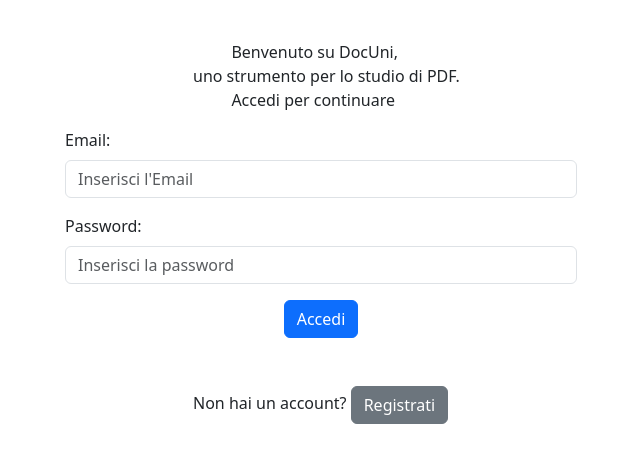
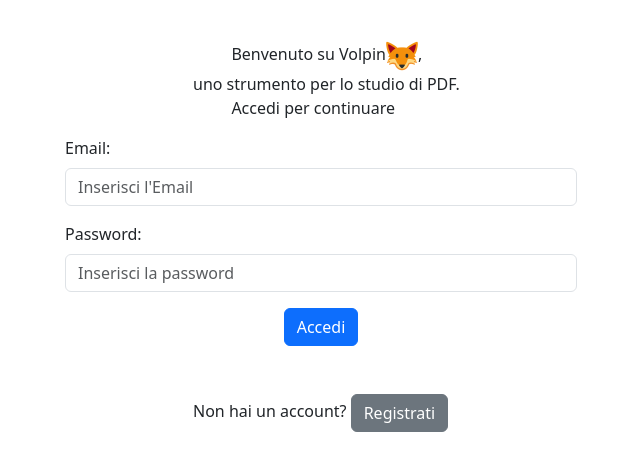
Before and after one commit to FrancescoCaricasulo/Tesi, a Next.js app: page / in a window 1280 px wide. Shown: the top 470 px of the page, without its empty margins (319-959 px from the left). Built offline with nearby package versions, Linux system fonts and the light colour scheme.

Commit message:
Visualization Fix
Added an Icon to the title and changed the Text Visualization

```diff
--- a/components/App.js
+++ b/components/App.js
@@ -72,7 +72,9 @@
         <div>
           {isRegistering ? (
             <>
-              <label className={styles.text1}> Benvenuto su DocUni,<br /></label>
+              <label className={styles.text1}> Benvenuto su Volpin
+                <img src='/volpin.png' alt="logo"></img>,<br />
+              </label>
               <label className={styles.text2}>uno strumento per lo studio di PDF.<br /></label>
               <br />
               <label className={styles.text3}> Registrati per continuare <br /></label>
@@ -88,7 +90,10 @@
             </>
           ) : (
             <>
-              <label className={styles.text1}> Benvenuto su DocUni,<br /></label>
+              <label className={styles.text1}>
+                Benvenuto su Volpin
+                <img src='/volpin.png' alt="logo"></img>,<br />
+                </label>
               <label className={styles.text2}>uno strumento per lo studio di PDF.<br /></label>
               <br />
               <label className={styles.text3}> Accedi per continuare <br /></label>
--- a/components/pdf-viewer.js
+++ b/components/pdf-viewer.js
@@ -560,7 +560,7 @@
 
         <div className="row">
           <div className="col-md-8 pl-5">
-            <div className="pdf-container text-center" style={{ height: '600px', overflowY: 'auto' }} onMouseUp={handleMouseUp}>
+            <div className="pdf-container" style={{ height: '600px', overflowY: 'auto' }} onMouseUp={handleMouseUp}>
               <Document file={file} onLoadSuccess={onDocumentLoadSuccess}>
                 {Array.from(new Array(numPages), (el, index) => (
                   <Page
```
Also changed, not shown: public/Volpin.png (added).
